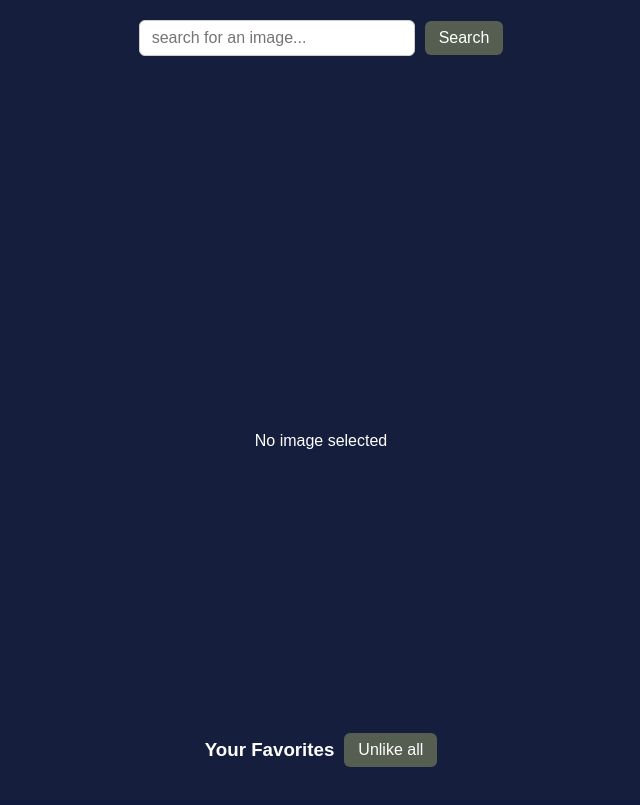
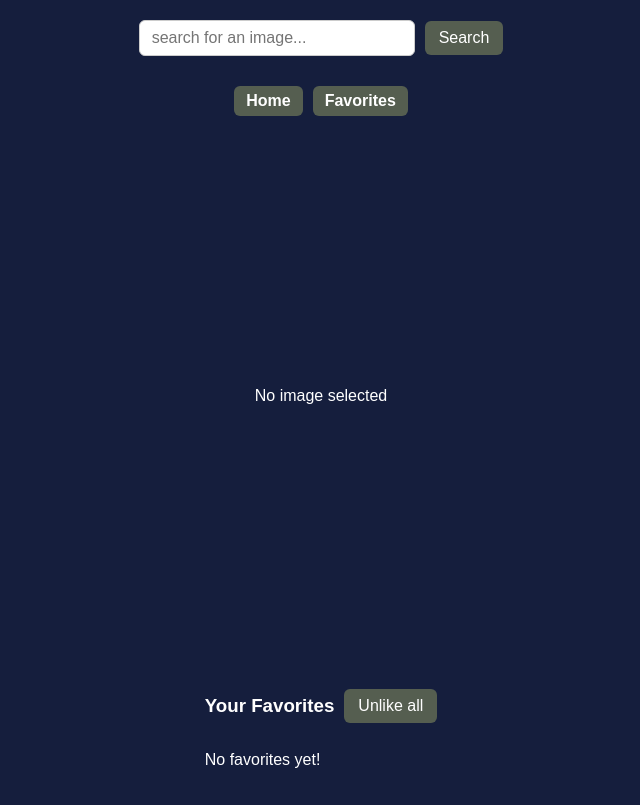
Before and after one commit to mahla-sk/pexel-reduxToolKit, a React (Vite) app: page / in a window 1280 px wide. Shown: the whole page, without its empty margins (319-959 px from the left). Built offline with nearby package versions, Linux system fonts and the light colour scheme.

Commit message:
fave page and optimizing features

```diff
--- a/package.json
+++ b/package.json
@@ -15,6 +15,7 @@
     "react": "^19.1.1",
     "react-dom": "^19.1.1",
     "react-redux": "^9.2.0",
+    "react-router-dom": "^7.9.4",
     "redux": "^5.0.1"
   },
   "devDependencies": {
--- a/src/App.css
+++ b/src/App.css
@@ -150,3 +150,39 @@ body {
   padding-left: 40px;
   padding-right: 40px;
 }
+.no-fave {
+  color: white;
+  padding-left: 40px;
+}
+.favorites-grid {
+  display: grid;
+  grid-template-columns: repeat(auto-fill, minmax(200px, 1fr));
+  gap: 10px;
+  padding: 20px;
+}
+
+.favorite-img {
+  width: 100%;
+  border-radius: 10px;
+  object-fit: cover;
+}
+.nav-links {
+  display: flex;
+  justify-content: flex-end;
+  gap: 10px;
+  padding: 10px 20px;
+}
+
+.nav-btn {
+  color: white;
+  text-decoration: none;
+  background: #555e50;
+  padding: 6px 12px;
+  border-radius: 6px;
+  font-weight: bold;
+  transition: background 0.2s ease;
+}
+
+.nav-btn:hover {
+  background: #181b16;
+}
--- a/src/App.tsx
+++ b/src/App.tsx
@@ -3,9 +3,11 @@ import { useDispatch, useSelector } from "react-redux";
 import "./App.css";
 import Images from "./components/images.tsx";
 import SearchBar from "./components/TopBar.tsx";
+import FavoritesPage from "./components/FavoritesPage.tsx";
 import { fetchImages } from "./imageSlice.ts";
 import type { AppDispatch, RootState } from "./store.ts";
 import { useState } from "react";
+import { BrowserRouter as Router, Routes, Route, Link } from "react-router-dom";
 
 const App: React.FC = () => {
   const dispatch = useDispatch<AppDispatch>();
@@ -25,8 +27,22 @@ const App: React.FC = () => {
   };
 
   return (
+    <Router>
       <div className="App">
         <SearchBar search={search} />
+        <div className="nav-links">
+          <Link to="/" className="nav-btn">
+            Home
+          </Link>
+          <Link to="/favorites" className="nav-btn">
+            Favorites
+          </Link>
+        </div>
+
+        <Routes>
+          <Route
+            path="/"
+            element={
               <Images
                 images={images}
                 mainImg={mainImg}
@@ -36,7 +52,12 @@ const App: React.FC = () => {
                 page={page}
                 setPage={setPage}
               />
+            }
+          />
+          <Route path="/favorites" element={<FavoritesPage />} />
+        </Routes>
       </div>
+    </Router>
   );
 };
 export default App;
--- /dev/null
+++ b/src/components/FavoritesPage.tsx
@@ -0,0 +1,21 @@
+import React from "react";
+import { useSelector } from "react-redux";
+import type { RootState } from "../store";
+
+const FavoritesPage: React.FC = () => {
+  const favorites = useSelector((state: RootState) => state.images.favorites);
+
+  if (favorites.length === 0) {
+    return <p style={{ color: "white" }}>No favorites yet</p>;
+  }
+
+  return (
+    <div className="favorites-grid">
+      {favorites.map((img) => (
+        <img key={img.id} src={img.src.medium} className="favorite-img" />
+      ))}
+    </div>
+  );
+};
+
+export default FavoritesPage;
--- a/src/components/Images.tsx
+++ b/src/components/Images.tsx
@@ -61,7 +61,9 @@ const Images: React.FC<imageProps> = ({
         )}
       </div>
       <div className="thumbnails">
-        {images.slice(visibleStart, visibleEnd + 1).map((img) => (
+        {images.slice(visibleStart, visibleEnd + 1).map((img) => {
+          const isFavorite = favorites.some((fav) => fav.id === img.id);
+          return (
             <div key={img.id} className="thumbnail-wrapper">
               <img
                 src={img.src.small}
@@ -71,10 +73,11 @@ const Images: React.FC<imageProps> = ({
                 className="fav-btn"
                 onClick={() => dispatch(toggleFavorite(img))}
               >
-              ❤️
+                {isFavorite ? "🩶" : "❤️"}
               </button>
             </div>
-        ))}
+          );
+        })}
         {images.length < totalResults ? (
           <button className="more" onClick={loadMore}>
             Load More ({totalResults - images.length} left)
@@ -87,7 +90,7 @@ const Images: React.FC<imageProps> = ({
         </button>
         <h3 className="fav-text">Your Favorites</h3>
       </div>
-      {favorites.length > 0 && (
+      {favorites.length > 0 ? (
         <div className="favorites">
           {favorites.map((img) => (
             <div key={img.id} className="fav-wrapper">
@@ -105,6 +108,8 @@ const Images: React.FC<imageProps> = ({
             </div>
           ))}
         </div>
+      ) : (
+        <p className="no-fave">No favorites yet!</p>
       )}
     </div>
   );
--- a/src/components/TopBar.tsx
+++ b/src/components/TopBar.tsx
@@ -13,6 +13,11 @@ const SearchBar: React.FC<searchProps> = ({ search }) => {
         value={query}
         placeholder="search for an image..."
         onChange={(e) => setQuery(e.target.value)}
+        onKeyDown={(e) => {
+          if (e.key === "Enter") {
+            search(query);
+          }
+        }}
       />
       <button onClick={() => search(query)}>Search</button>
     </div>
--- a/src/imageSlice.ts
+++ b/src/imageSlice.ts
@@ -98,6 +98,7 @@ const imageSlice = createSlice({
       if (action.meta.arg.page === 1) {
         // New search to replace images
         state.images = action.payload.photos;
+        state.mainImg = action.payload.photos[0];
       } else {
         // Load more to append
         state.images = [...state.images, ...action.payload.photos];
```
Also changed, not shown: 1 other file (tests, documents, lock files or other folders). Lines whose indentation alone changed are shown as unchanged.
